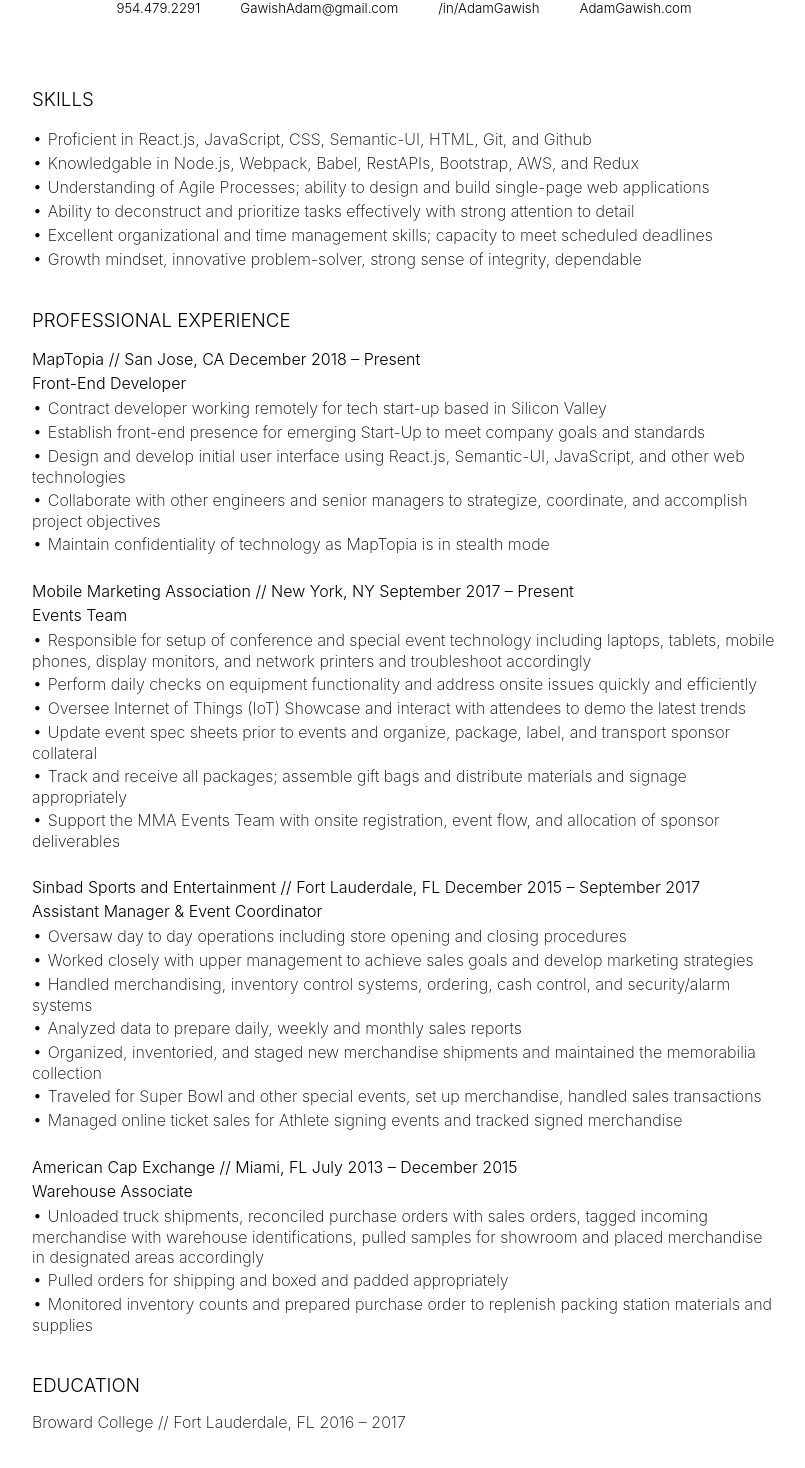
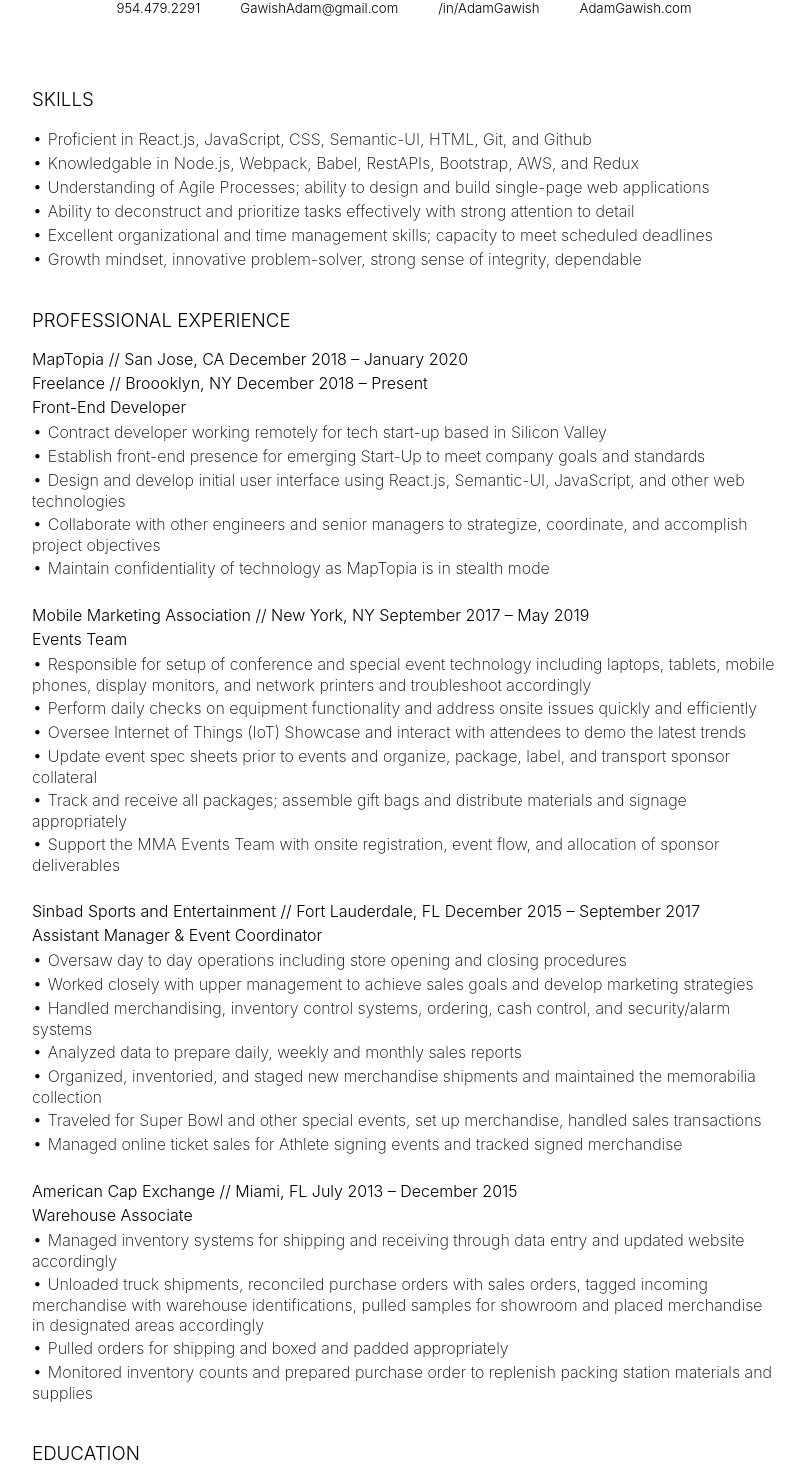
Before and after one commit to DangerOK/Portfolio, a React (Create React App) app: page /#/Resume in a window 1280 px wide. Shown: the part 209-1677 px from the top of the page, without its empty margins (236-1041 px from the left). Built offline with nearby package versions, Linux system fonts and the light colour scheme.

Commit message:
mobile nav & html title

```diff
--- a/public/index.html
+++ b/public/index.html
@@ -5,10 +5,7 @@
     <link rel="icon" href="%PUBLIC_URL%/favicon.ico" />
     <meta name="viewport" content="width=device-width, initial-scale=1" />
     <meta name="theme-color" content="#000000" />
-    <meta
-      name="description"
-      content="Web site created using create-react-app"
-    />
+    <meta name="description" content="Adam Gawish" />
     <link rel="apple-touch-icon" href="%PUBLIC_URL%/logo192.png" />
     <!--
       manifest.json provides metadata used when your web app is installed on a
@@ -24,7 +21,7 @@
       work correctly both with client-side routing and a non-root public URL.
       Learn how to configure a non-root public URL by running `npm run build`.
     -->
-    <title>React App</title>
+    <title>Adam Gawish</title>
   </head>
   <body>
     <noscript>You need to enable JavaScript to run this app.</noscript>
--- a/src/components/header/sideDrawer/SideDrawer.js
+++ b/src/components/header/sideDrawer/SideDrawer.js
@@ -3,7 +3,7 @@
 import "./SideDrawer.css";
 import DrawerToggleButton from "../drawerToggleButton/DrawerToggleButton";
 
-const SideDrawer = props => {
+const SideDrawer = (props) => {
   return (
     <div>
       <div
@@ -18,10 +18,7 @@
             <NavLink to={"/Portfolio"}>Portfolio</NavLink>
           </li>
           <li>
-            <NavLink to={"/Contact"}>Contact</NavLink>
-          </li>
-          <li>
-            <NavLink to={"/Blog/About"}>Blog</NavLink>
+            <NavLink to={"/Resume"}>Resume</NavLink>
           </li>
         </ul>
       </nav>
--- a/src/components/resume/Resume.js
+++ b/src/components/resume/Resume.js
@@ -54,10 +54,12 @@
           </section>
           <section>
             <h3>PROFESSIONAL EXPERIENCE </h3>
+            <h4>MapTopia // San Jose, CA December 2018 – January 2020</h4>
             <h4>
-              MapTopia // San Jose, CA December 2018 – Present{" "}
+              Freelance // Broooklyn, NY December 2018 – Present
               <h4>Front-End Developer</h4>
             </h4>
+
             <ul>
               <li>
                 Contract developer working remotely for tech start-up based in
@@ -83,8 +85,8 @@
           </section>
           <section>
             <h4>
-              Mobile Marketing Association // New York, NY September 2017 –
-              Present <h4>Events Team</h4>
+              Mobile Marketing Association // New York, NY September 2017 – May
+              2019 <h4>Events Team</h4>
             </h4>
             <ul>
               <li>
@@ -157,6 +159,10 @@
             </h4>
             <ul>
               <li>
+                Managed inventory systems for shipping and receiving through
+                data entry and updated website accordingly
+              </li>
+              <li>
                 Unloaded truck shipments, reconciled purchase orders with sales
                 orders, tagged incoming merchandise with warehouse
                 identifications, pulled samples for showroom and placed
```
Also changed, not shown: 1 other file (tests, documents, lock files or other folders).
